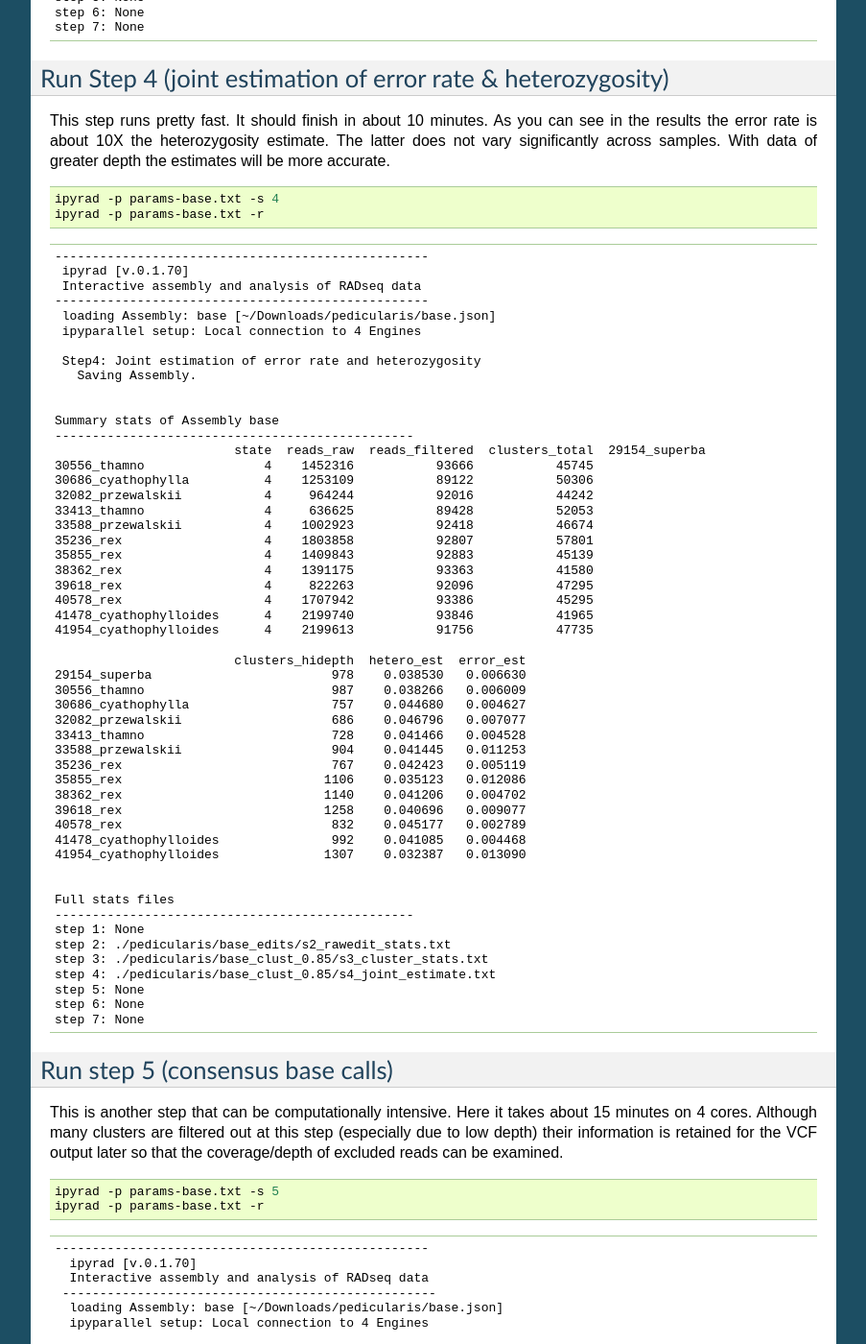
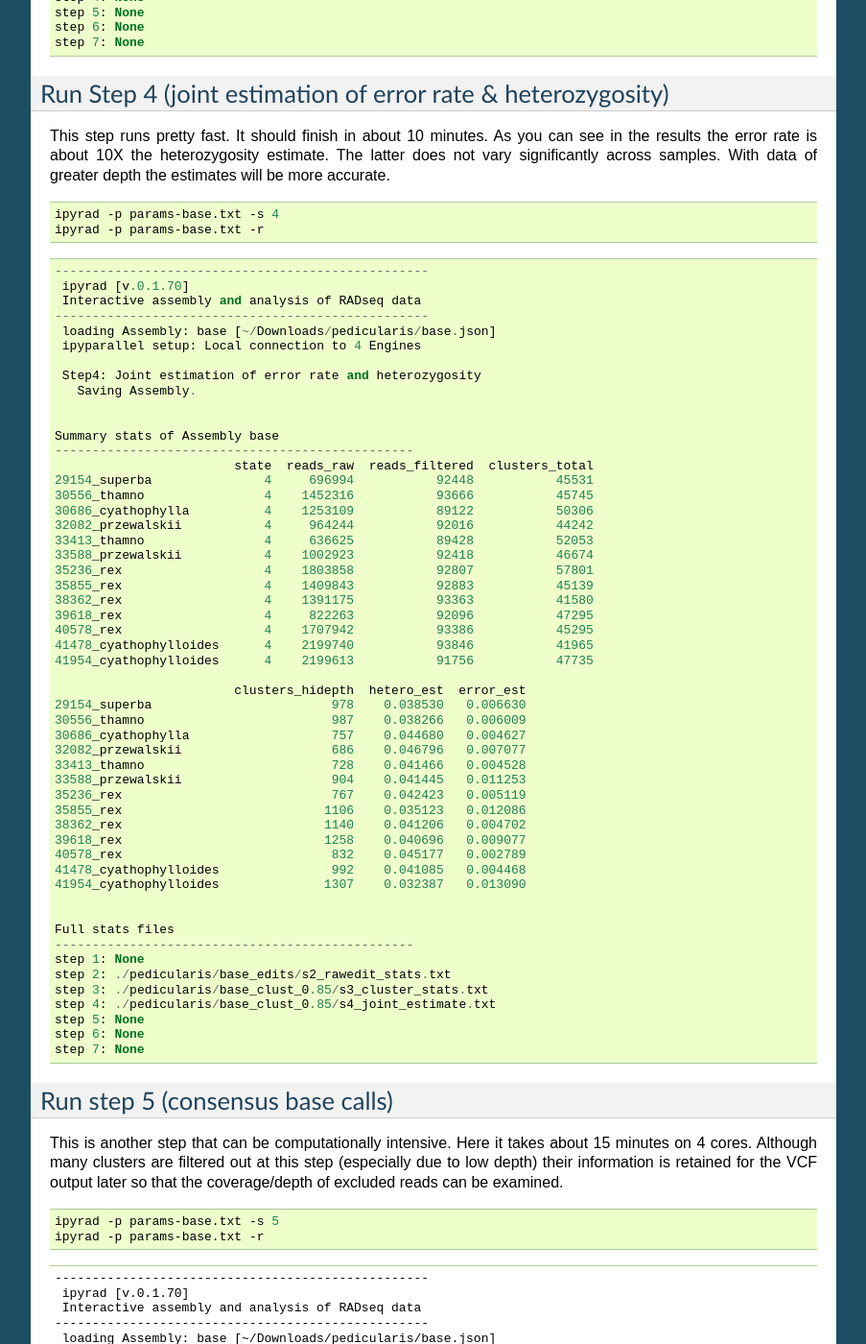
Before and after one commit to dereneaton/ipyrad, a Sphinx documentation site: the page built from docs/pedicularis_cli.rst, in a window 1280 px wide and 1400 px high, scrolled down 3807 px. Shown: the whole window at 96% size, without its empty margins (198-1101 px from the left). Built offline with Sphinx 7.4.7, drawn with Linux system fonts in a browser that asks for light colours; pages that are not in the unit, such as notebooks, are missing from menus; the version number is read from the project's files by our own code; some of the changed text lies outside the part shown.

Commit message:
docs update

```diff
--- a/docs/pedicularis_cli.rst
+++ b/docs/pedicularis_cli.rst
@@ -240,7 +240,7 @@
 
     Summary stats of Assembly base
     ------------------------------------------------
-                            state  reads_raw  reads_filtered  clusters_total  \
+                            state  reads_raw  reads_filtered  clusters_total
     29154_superba               3     696994           92448           45531
     30556_thamno                3    1452316           93666           45745
     30686_cyathophylla          3    1253109           89122           50306
@@ -313,7 +313,7 @@
 
     Summary stats of Assembly base
     ------------------------------------------------
-                            state  reads_raw  reads_filtered  clusters_total  \
+                            state  reads_raw  reads_filtered  clusters_total
     29154_superba               4     696994           92448           45531
     30556_thamno                4    1452316           93666           45745
     30686_cyathophylla          4    1253109           89122           50306
@@ -374,7 +374,7 @@
 
 .. parsed-literal::
 
-   --------------------------------------------------
+    --------------------------------------------------
      ipyrad [v.0.1.70]
      Interactive assembly and analysis of RADseq data
     --------------------------------------------------
```
